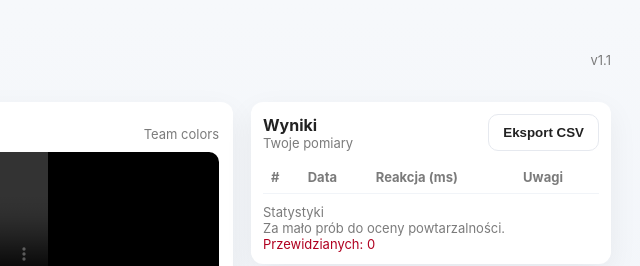
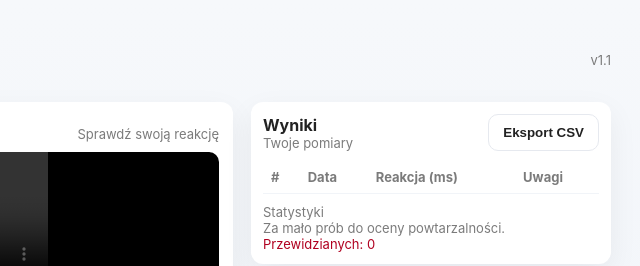
Before and after one commit to Hemelion/flyball-reaction-tester, a plain HTML site: page index.html in a window 1280 px wide. Shown: the top 266 px of the page, 553-1193 px from the left. Drawn offline with Linux system fonts and the light colour scheme.

Commit message:
[FIX] - Update index.html
Description added

```diff
--- a/index.html
+++ b/index.html
@@ -139,7 +139,7 @@
               <strong>Test reakcji — wideo</strong>
               <div class="small muted">Wczytaj wideo, ustaw zdarzenie (E) i mierz reakcje (Space)</div>
             </div>
-            <div class="small muted">Team colors</div>
+            <div class="small muted">Sprawdź swoją reakcję</div>
           </div>
 
           <div class="video-wrap" id="videoWrap">
```
